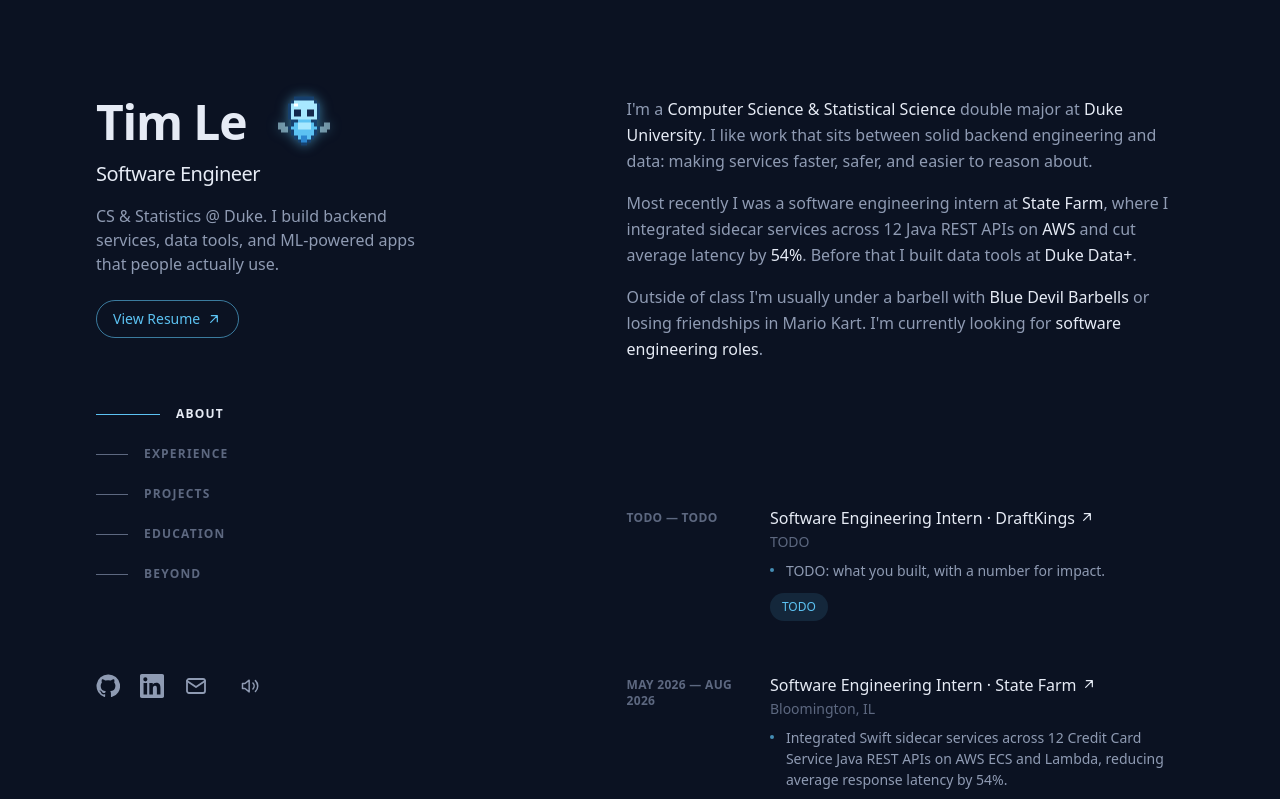
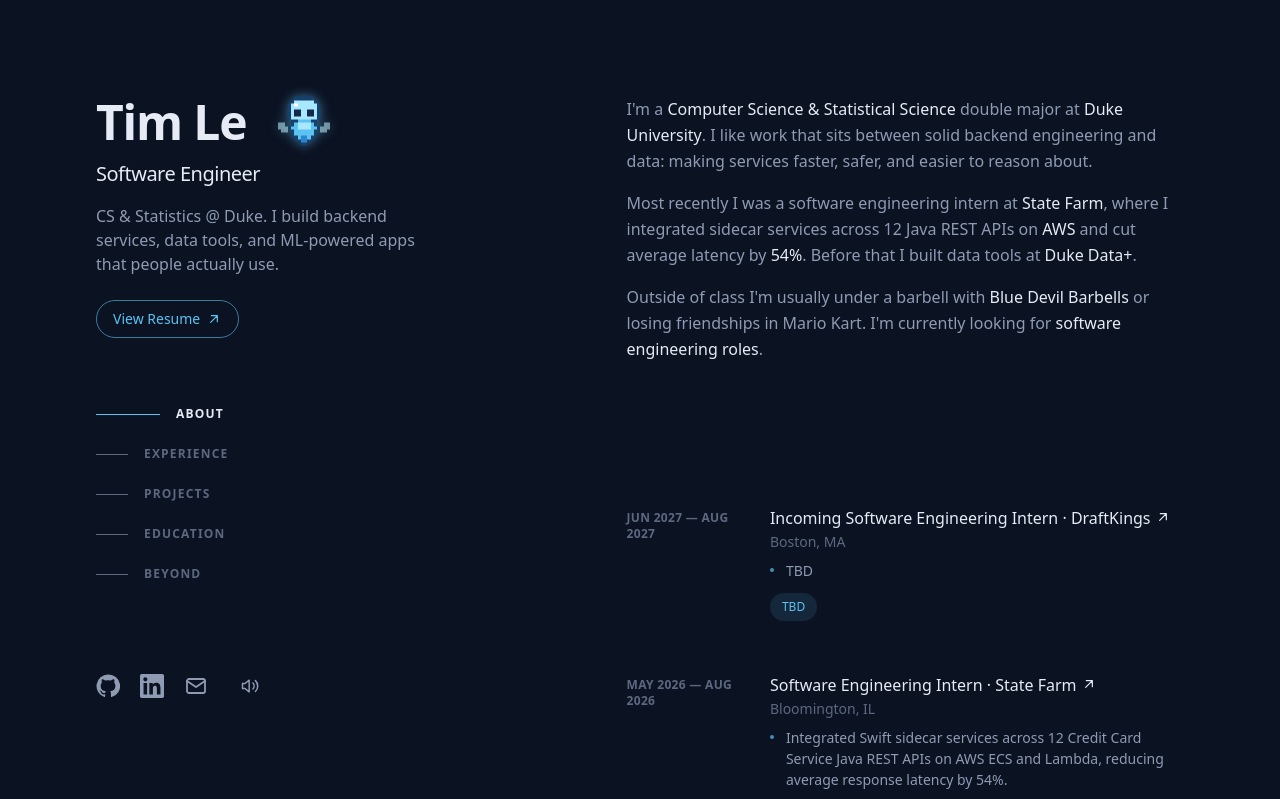
Before and after one commit to timphamle/portfolio, a Next.js app: page / in a window 1280 px wide. Shown: the top 799 px of the page. Built offline with nearby package versions, Linux system fonts and the light colour scheme.

Commit message:
Update content: experience, beyond tiles, mascot lines

```diff
--- a/src/content/education.ts
+++ b/src/content/education.ts
@@ -51,9 +51,9 @@ export const beyond: BeyondItem[] = [
     blurb: "Member of Blue Devil Barbells. I like the gym so much I built an AI coach and ran a regression study on it.",
   },
   {
-    icon: "🏎️",
-    title: "Mario Kart",
-    blurb: "Bowser Jr. main. Questionable lines, unwavering confidence.",
+    icon: "🎾",
+    title: "Racket Sports",
+    blurb: "Any racket sport and I'm there: Tennis, Pickleball, and Ping-pong.",
   },
   {
     icon: "🤝",
--- a/src/content/experience.ts
+++ b/src/content/experience.ts
@@ -4,13 +4,13 @@ import type { Experience } from "./types";
 export const experience: Experience[] = [
   {
     company: "DraftKings",
-    role: "Software Engineering Intern",
-    start: "TODO",
-    end: "TODO",
-    location: "TODO",
+    role: "Incoming Software Engineering Intern",
+    start: "Jun 2027",
+    end: "Aug 2027",
+    location: "Boston, MA",
     url: "https://www.draftkings.com",
-    bullets: ["TODO: what you built, with a number for impact."],
-    tech: ["TODO"],
+    bullets: ["TBD"],
+    tech: ["TBD"],
   },
   {
     company: "State Farm",
--- a/src/content/mascot.ts
+++ b/src/content/mascot.ts
@@ -4,7 +4,7 @@ export const mascotName = "Allay";
 export const mascotLines = {
   // Shown when you click the mascot, in a rotating order.
   general: [
-    "hi! i'm Tim's allay 💙",
+    "hi! i'm Tim's allay",
     "i fetch things. like projects →",
     "PR'd today 💪",
     "ask Tim about RAG pipelines",
@@ -16,6 +16,6 @@ export const mascotLines = {
     experience: "54% faster APIs. not bad.",
     projects: "click a card for the deep dive →",
     education: "duke, double major. nerd.",
-    beyond: "yes, he plays bowser jr.",
+    beyond: "yes, he's a gym rat",
   } as Record<string, string>,
 };
```
